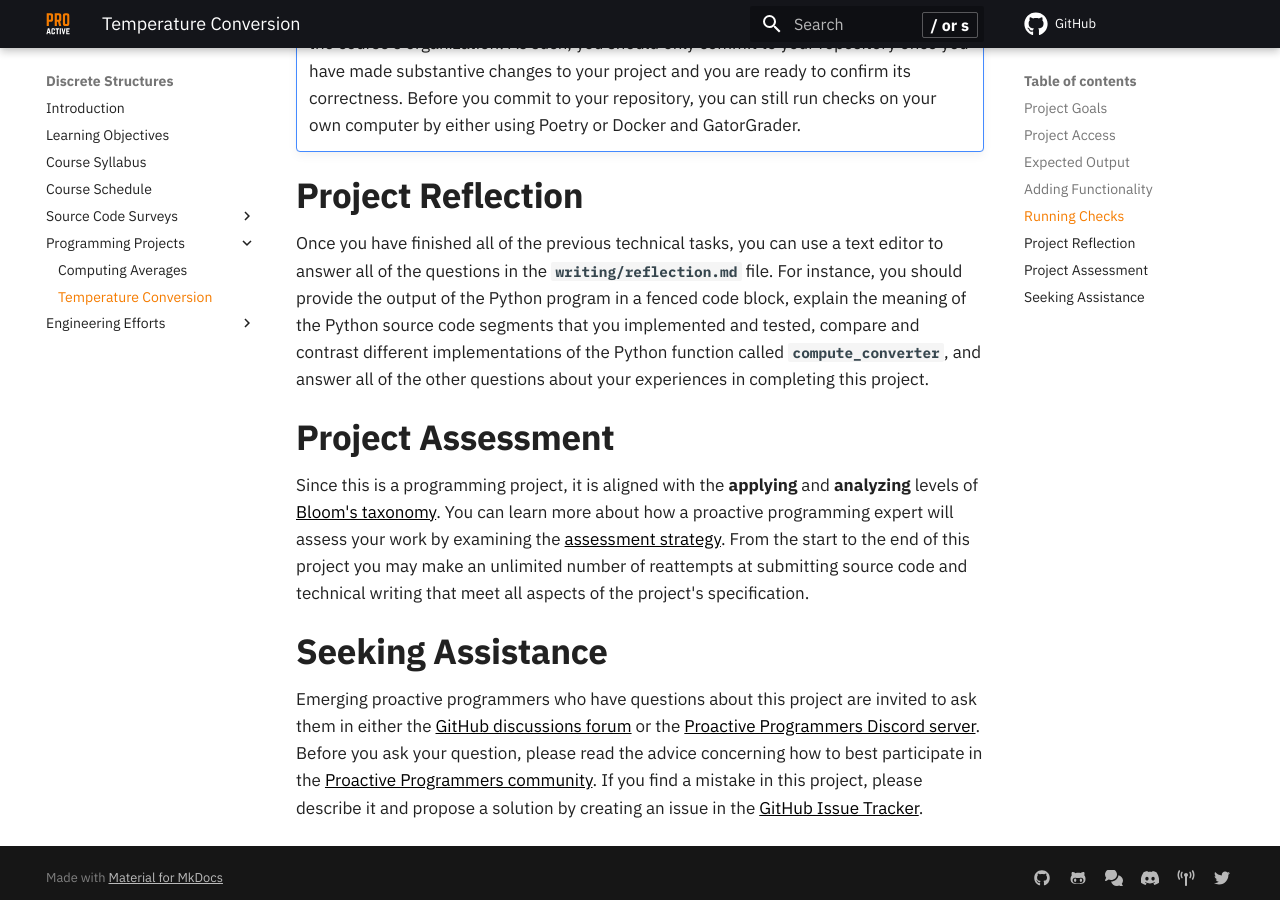
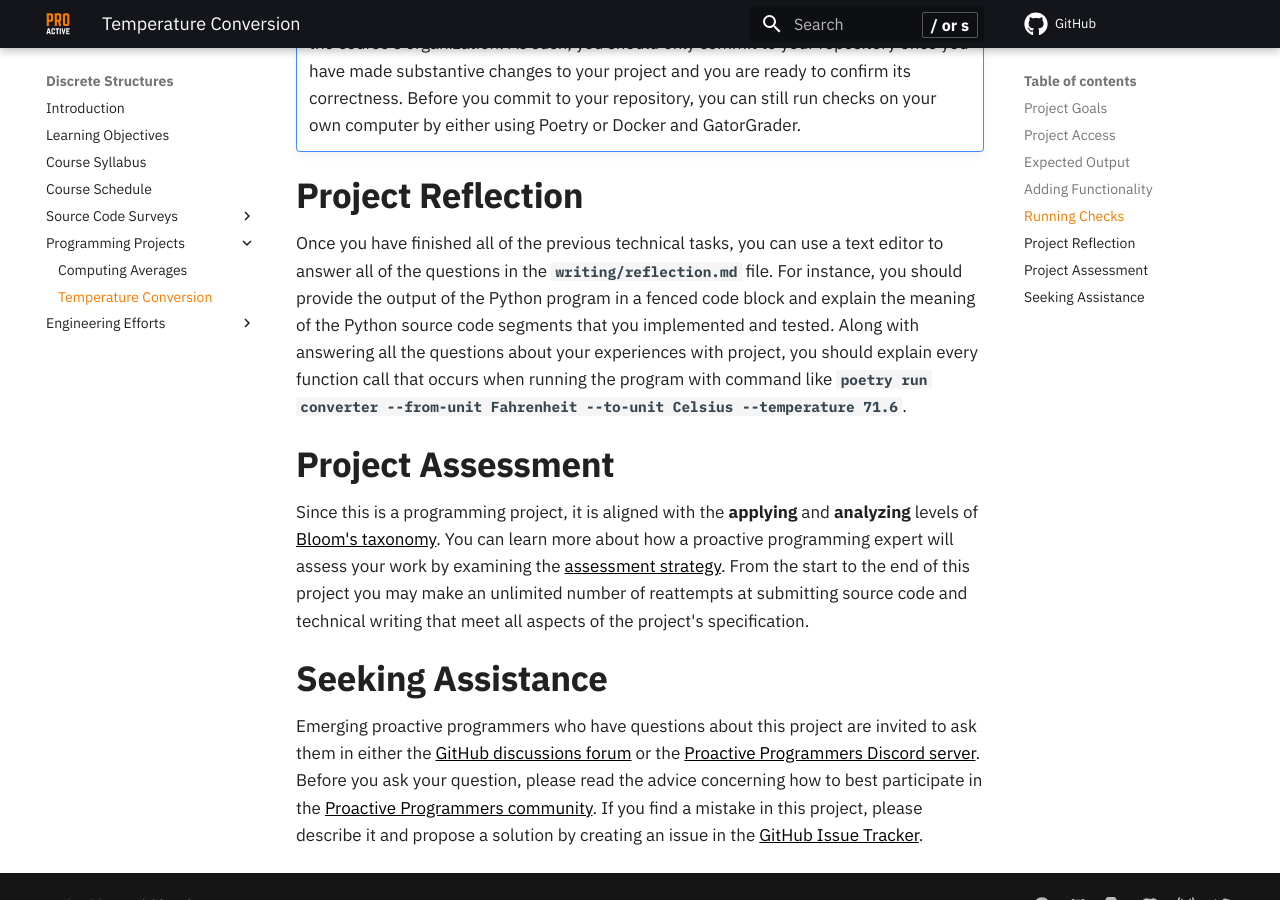
Before and after one commit to ProactiveProgrammers/www.proactiveprogrammers.com, an MkDocs documentation site: the page built from docs/discrete-structures/programming-projects/temperature-conversion.md, in a window 1280 px wide and 900 px high, scrolled down 4782 px. Built offline with MkDocs 1.6.1 and Material for MkDocs 9.7.7, drawn with Linux system fonts in a browser that asks for light colours; comment, search, counter and statistics services are not loaded.

Commit message:
feat: Add more project reflection details in temperature-conversion.

```diff
--- a/docs/discrete-structures/programming-projects/temperature-conversion.md
+++ b/docs/discrete-structures/programming-projects/temperature-conversion.md
@@ -229,10 +229,11 @@ def test_convert_celsius_to_fahrenheit_wrapper():
 Once you have finished all of the previous technical tasks, you can use a text
 editor to answer all of the questions in the `writing/reflection.md` file. For
 instance, you should provide the output of the Python program in a fenced code
-block, explain the meaning of the Python source code segments that you
-implemented and tested, compare and contrast different implementations of the
-Python function called `compute_converter`, and answer all of the other questions
-about your experiences in completing this project.
+block and explain the meaning of the Python source code segments that you
+implemented and tested. Along with answering all the questions about your
+experiences with project, you should explain every function call that occurs
+when running the program with command like `poetry run converter --from-unit
+Fahrenheit --to-unit Celsius --temperature 71.6`.
 
 ## Project Assessment
 
```
